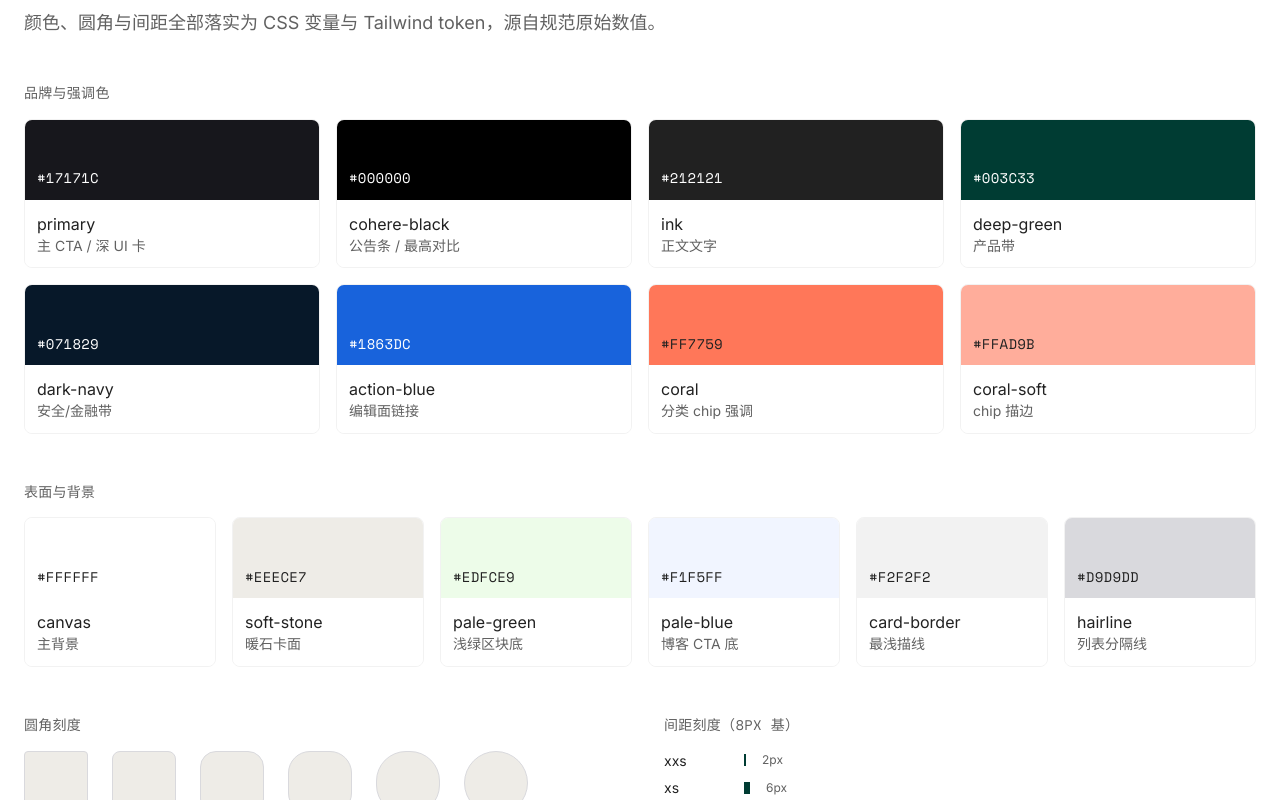
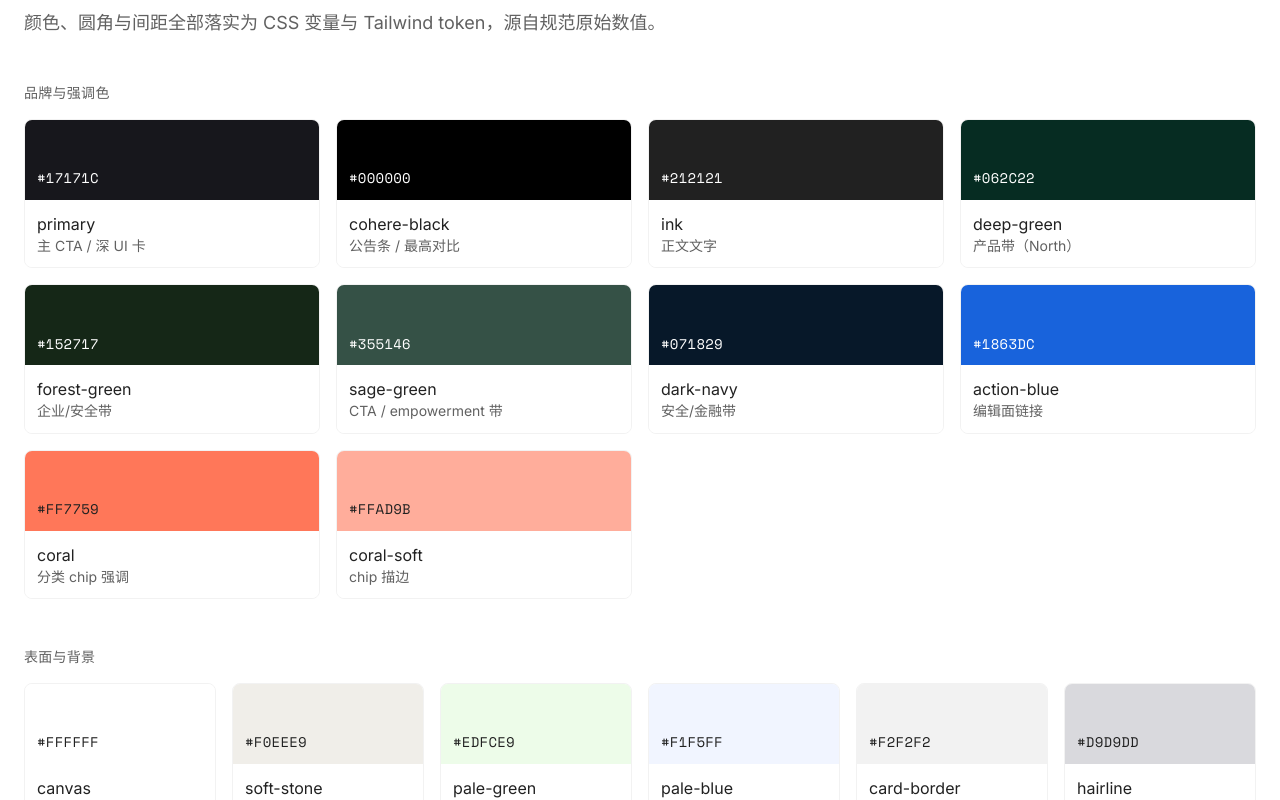
Before and after one commit to roymvp/cohere-design-style, a Next.js app: page / in a window 1280 px wide. Shown: the part 1720-2520 px from the top of the page. Built offline with nearby package versions, Linux system fonts and the light colour scheme.

Commit message:
feat: add new green color swatches and update tone mapping in FeatureBand

```diff
--- a/app/globals.css
+++ b/app/globals.css
@@ -43,6 +43,8 @@
   --color-cohere-black: var(--cohere-black);
   --color-ink: var(--ink);
   --color-deep-green: var(--deep-green);
+  --color-forest-green: var(--forest-green);
+  --color-sage-green: var(--sage-green);
   --color-dark-navy: var(--dark-navy);
   --color-canvas: var(--canvas);
   --color-soft-stone: var(--soft-stone);
@@ -70,10 +72,16 @@
   /* cohere 原始色板 */
   --cohere-black: #000000;
   --ink: #212121;
-  --deep-green: #003c33;
+  /* 绿色家族（与 cohere.com 线上实测逐值核对）
+     deep-green   = North 产品带 rgb(6,44,34)
+     forest-green = 企业/安全带 rgb(21,39,23)
+     sage-green   = CTA / empowerment 带 rgb(53,81,70) */
+  --deep-green: #062c22;
+  --forest-green: #152717;
+  --sage-green: #355146;
   --dark-navy: #071829;
   --canvas: #ffffff;
-  --soft-stone: #eeece7;
+  --soft-stone: #f0eee9;
   --pale-green: #edfce9;
   --pale-blue: #f1f5ff;
   --hairline: #d9d9dd;
@@ -94,7 +102,7 @@
   --popover-foreground: #212121;
   --primary: #17171c;
   --primary-foreground: #ffffff;
-  --secondary: #eeece7;
+  --secondary: #f0eee9;
   --secondary-foreground: #212121;
   --muted: #f2f2f2;
   --muted-foreground: #616161;
@@ -164,7 +172,7 @@
     letter-spacing: -0.02em;
   }
   .type-section-display {
-    font-family: var(--font-sans);
+    font-family: var(--font-display);
     font-weight: 400;
     font-size: clamp(2rem, 5vw, 3.75rem);
     line-height: 1;
--- a/components/cohere/feature-band.tsx
+++ b/components/cohere/feature-band.tsx
@@ -6,7 +6,14 @@ interface FeatureBandProps extends React.ComponentProps<'section'> {
   title: string
   description?: string
   action?: React.ReactNode
-  tone?: 'green' | 'navy'
+  tone?: 'green' | 'forest' | 'sage' | 'navy'
+}
+
+const toneBg: Record<NonNullable<FeatureBandProps['tone']>, string> = {
+  green: 'bg-deep-green',
+  forest: 'bg-forest-green',
+  sage: 'bg-sage-green',
+  navy: 'bg-dark-navy',
 }
 
 export function FeatureBand({
@@ -22,7 +29,7 @@ export function FeatureBand({
     <section
       className={cn(
         'rounded-[var(--radius-lg)] px-6 py-12 text-canvas md:px-10',
-        tone === 'green' ? 'bg-deep-green' : 'bg-dark-navy',
+        toneBg[tone],
         className,
       )}
       {...props}
--- a/components/showcase/tokens-section.tsx
+++ b/components/showcase/tokens-section.tsx
@@ -2,7 +2,9 @@ const BRAND_SWATCHES = [
   { name: 'primary', hex: '#17171c', note: '主 CTA / 深 UI 卡', dark: true },
   { name: 'cohere-black', hex: '#000000', note: '公告条 / 最高对比', dark: true },
   { name: 'ink', hex: '#212121', note: '正文文字', dark: true },
-  { name: 'deep-green', hex: '#003c33', note: '产品带', dark: true },
+  { name: 'deep-green', hex: '#062c22', note: '产品带（North）', dark: true },
+  { name: 'forest-green', hex: '#152717', note: '企业/安全带', dark: true },
+  { name: 'sage-green', hex: '#355146', note: 'CTA / empowerment 带', dark: true },
   { name: 'dark-navy', hex: '#071829', note: '安全/金融带', dark: true },
   { name: 'action-blue', hex: '#1863dc', note: '编辑面链接', dark: true },
   { name: 'coral', hex: '#ff7759', note: '分类 chip 强调', dark: false },
@@ -11,7 +13,7 @@ const BRAND_SWATCHES = [
 
 const SURFACE_SWATCHES = [
   { name: 'canvas', hex: '#ffffff', note: '主背景', dark: false },
-  { name: 'soft-stone', hex: '#eeece7', note: '暖石卡面', dark: false },
+  { name: 'soft-stone', hex: '#f0eee9', note: '暖石卡面', dark: false },
   { name: 'pale-green', hex: '#edfce9', note: '浅绿区块底', dark: false },
   { name: 'pale-blue', hex: '#f1f5ff', note: '博客 CTA 底', dark: false },
   { name: 'card-border', hex: '#f2f2f2', note: '最浅描线', dark: false },
--- a/components/ui/button.tsx
+++ b/components/ui/button.tsx
@@ -14,18 +14,18 @@ const buttonVariants = cva(
   {
     variants: {
       variant: {
-        // 主 CTA：近黑 pill，浅色面上的最高优先级操作
+        // 主 CTA：近黑 pill，浅色面上的最高优先级操作（官网实测为真 pill）
         primary:
-          'rounded-[var(--radius-pill)] bg-primary text-primary-foreground hover:bg-primary/90',
+          'rounded-full bg-primary text-primary-foreground hover:bg-primary/90',
         // 浅色面反白 pill：用于深色带内部的主操作
         'primary-invert':
-          'rounded-[var(--radius-pill)] bg-canvas text-ink hover:bg-canvas/90',
+          'rounded-full bg-canvas text-ink hover:bg-canvas/90',
         // 次操作：纯文字下划线链接
         secondary:
           'rounded-[var(--radius-xs)] px-0 text-ink underline underline-offset-4 decoration-hairline hover:decoration-ink',
-        // 描边 pill：research / topic 分类控件
+        // 描边 pill：research / topic 分类控件（官网实测为真 pill）
         outline:
-          'rounded-[var(--radius-xl)] border border-ink/80 bg-transparent text-ink hover:bg-ink hover:text-canvas',
+          'rounded-full border border-ink/80 bg-transparent text-ink hover:bg-ink hover:text-canvas',
         // 链接蓝：编辑面的行内链接与分页
         link: 'rounded-[var(--radius-xs)] px-0 text-action-blue underline-offset-4 hover:underline',
       },
--- a/components/ui/card.tsx
+++ b/components/ui/card.tsx
@@ -16,8 +16,12 @@ const cardVariants = cva('flex flex-col rounded-[var(--radius-md)]', {
       plain: 'border border-card-border bg-card text-card-foreground p-6',
       // 暖石产品卡
       stone: 'bg-soft-stone text-ink p-8',
-      // 深绿产品带
+      // 深绿产品带（North）
       green: 'bg-deep-green text-canvas p-8 rounded-[var(--radius-lg)]',
+      // 森绿企业/安全带
+      forest: 'bg-forest-green text-canvas p-8 rounded-[var(--radius-lg)]',
+      // 灰绿 CTA / empowerment 带
+      sage: 'bg-sage-green text-canvas p-8 rounded-[var(--radius-lg)]',
       // 深蓝安全/金融带
       navy: 'bg-dark-navy text-canvas p-8 rounded-[var(--radius-lg)]',
       // 近黑 agent console
```
